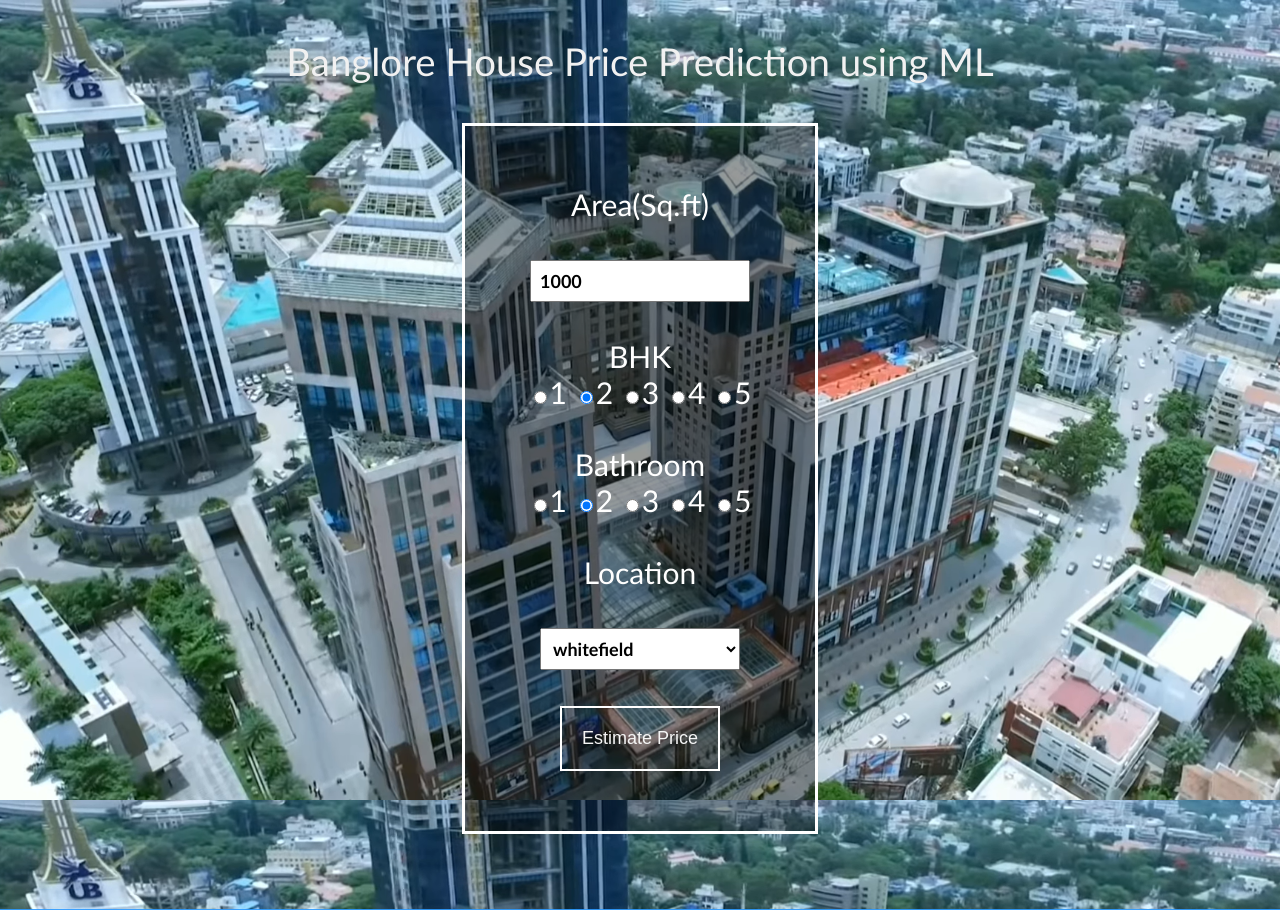
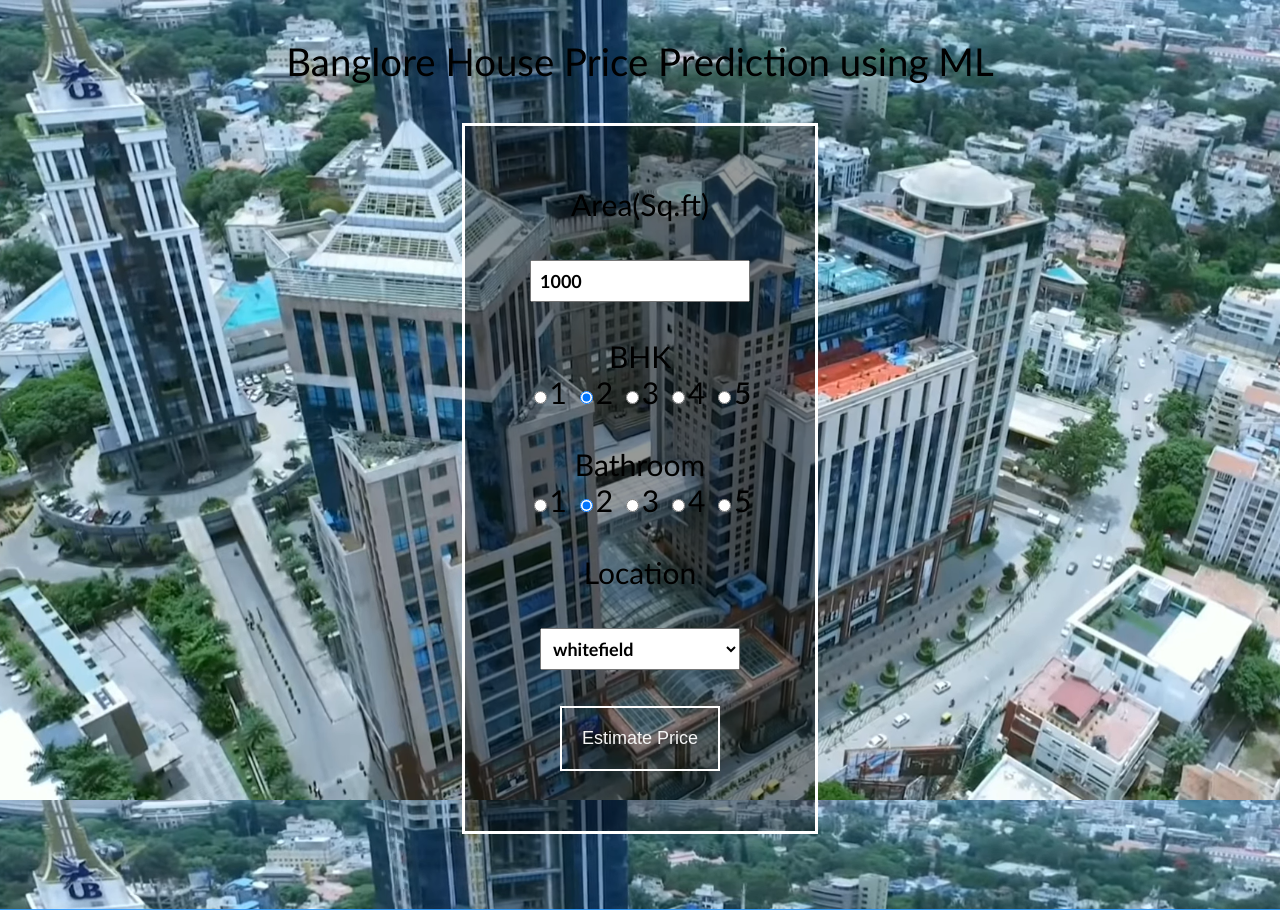
Before and after one commit to iambhushan6/Banglore_house_price_prediction, a Flask app: page / in a window 1280 px wide. Shown: the top 910 px of the page. Run offline with Flask 2, Linux system fonts and the light colour scheme; parts of the project's set-up code (start-up, migrations or seed data) failed here and were passed over; some libraries are stand-ins or nearby versions.

Commit message:
Update index.html

```diff
--- a/templates/index.html
+++ b/templates/index.html
@@ -19,11 +19,11 @@
 
 
         <p style="font-family: 'Gill Sans', 'Gill Sans MT', Calibri, 'Trebuchet MS', sans-serif; font-size:2.4rem;
-         font-weight: 400; color: rgb(241, 241, 241); text-align: center; " >Banglore House Price Prediction using ML</p>
+         font-weight: 400; color: black; text-align: center; " >Banglore House Price Prediction using ML</p>
 
         <div class="boxform">
             <!-- FORM HERE -->
-            <form method="post" action="">
+            <form method="post" action="" style="color:black;">
                 <label form="sqft" >Area(Sq.ft) <br><br></label>
                 <input type="number" required id="sqft" name="sqft" value="1000" placeholder="Enter area in sqft."> <br><br>
 
```
